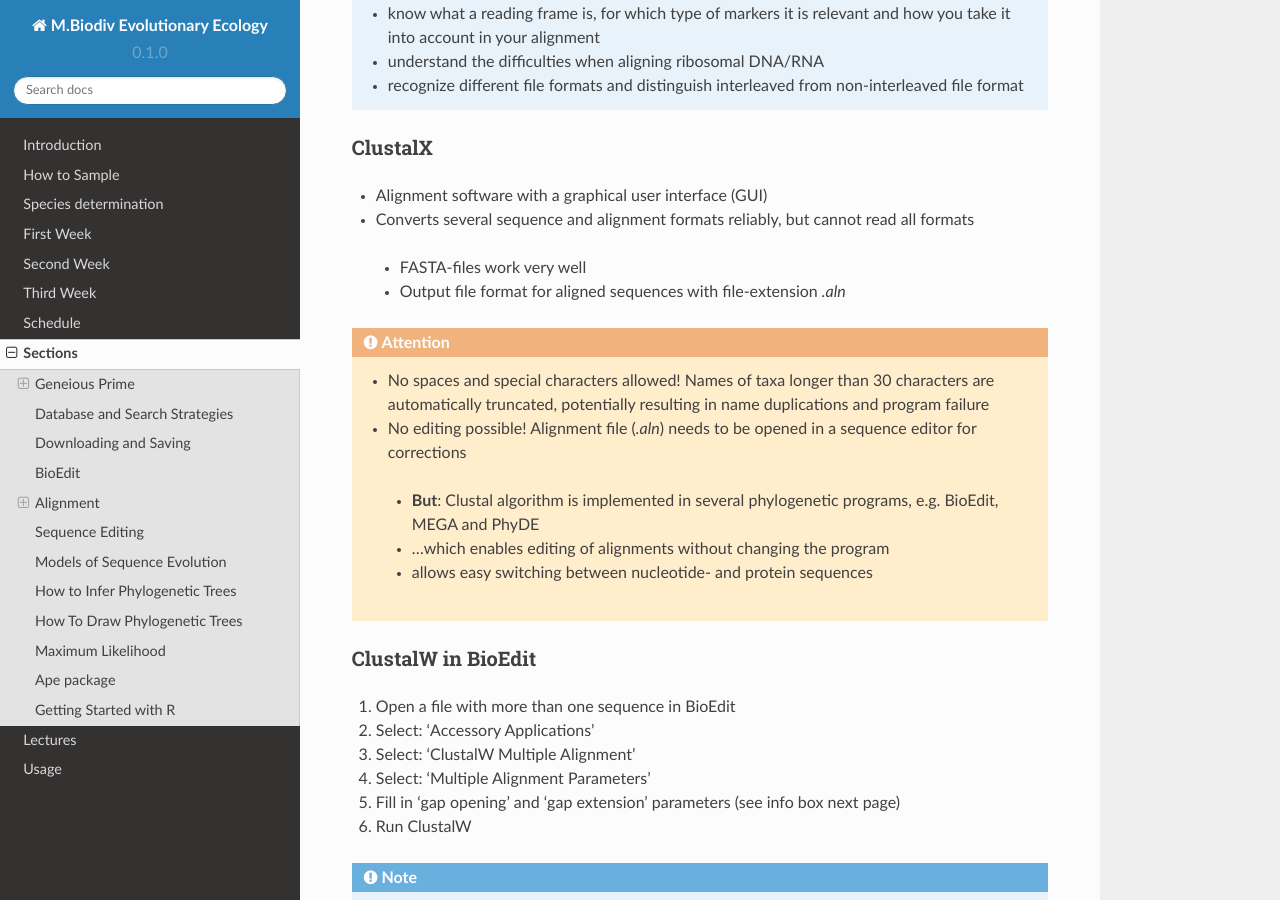
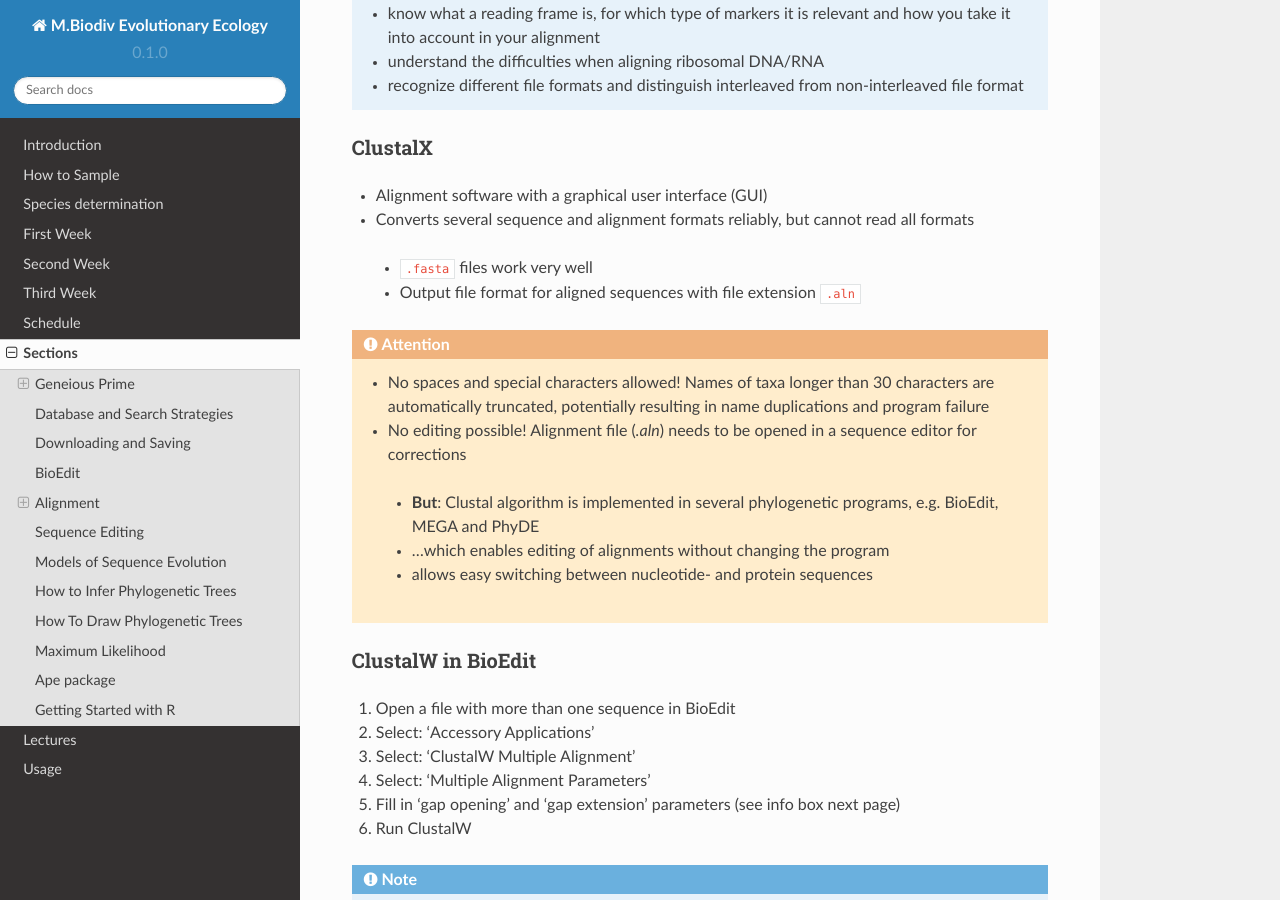
Before and after one commit to bheimbu/evolutionary_ecology, a Sphinx documentation site: the page built from docs/source/section.rst, in a window 1280 px wide and 900 px high, scrolled down 16203 px. Built offline with Sphinx 7.4.7 and the Read the Docs theme 2.0.0, drawn with Linux system fonts in a browser that asks for light colours.

Commit message:
Update section.rst

```diff
--- a/docs/source/section.rst
+++ b/docs/source/section.rst
@@ -273,8 +273,8 @@ ClustalX
 
 - Alignment software with a graphical user interface (GUI)
 - Converts several sequence and alignment formats reliably, but cannot read all formats
- - FASTA-files work very well
- - Output file format for aligned sequences with file-extension `.aln`
+ - ``.fasta`` files work very well
+ - Output file format for aligned sequences with file extension ``.aln``
 
 .. attention::
   - No spaces and special characters allowed! Names of taxa longer than 30 characters are automatically truncated, potentially resulting in name duplications and program failure
```
